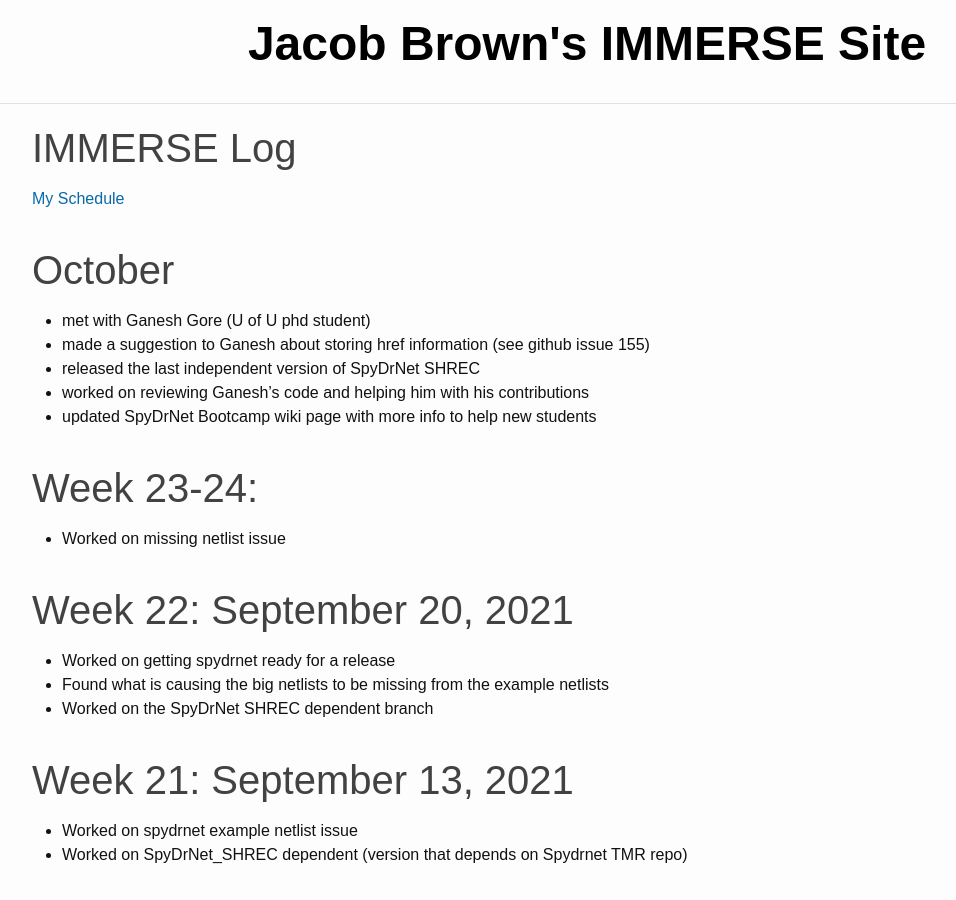
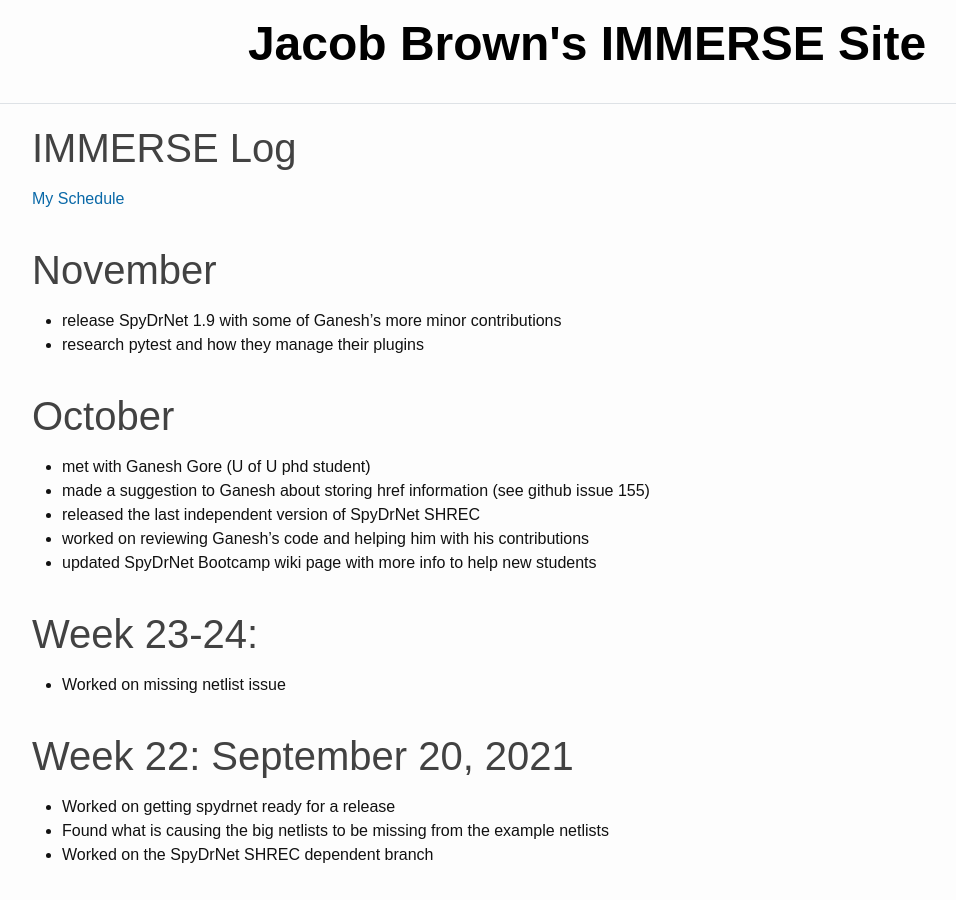
Before and after one commit to jacobdbrown4/jacob_brown, a Jekyll site: the page built from _pages/log.md, in a window 1280 px wide and 900 px high. Shown: the whole window, without its empty margins (53-1009 px from the left). Built offline with Jekyll 4.4.1, drawn with Linux system fonts in a browser that asks for light colours.

Commit message:
updated log

```diff
--- a/_pages/log.md
+++ b/_pages/log.md
@@ -4,6 +4,10 @@ title: IMMERSE Log
 ---
 
 [My Schedule](https://jacobdbrown4.github.io/jacob_brown//pages/schedule/)
+# November
+* release SpyDrNet 1.9 with some of Ganesh's more minor contributions
+* research pytest and how they manage their plugins
+
 # October
 * met with Ganesh Gore (U of U phd student)
 * made a suggestion to Ganesh about storing href information (see github issue 155)
```
